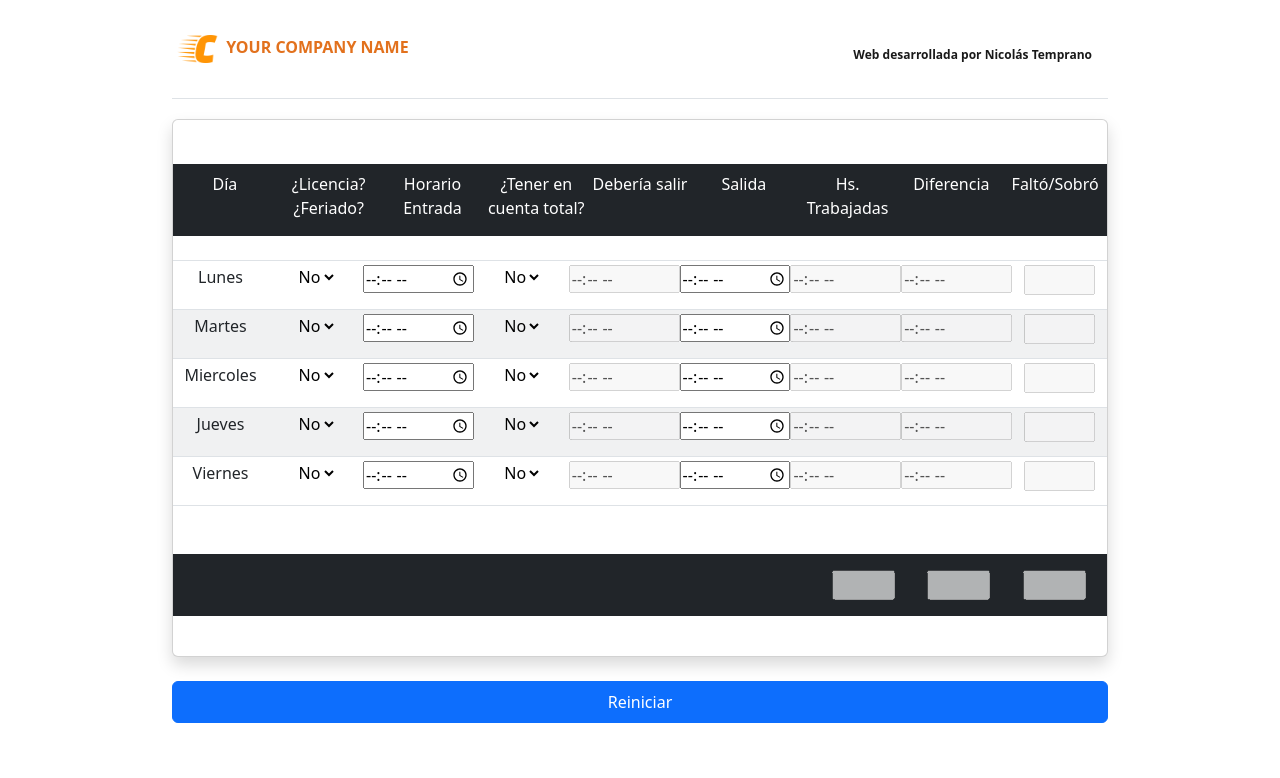
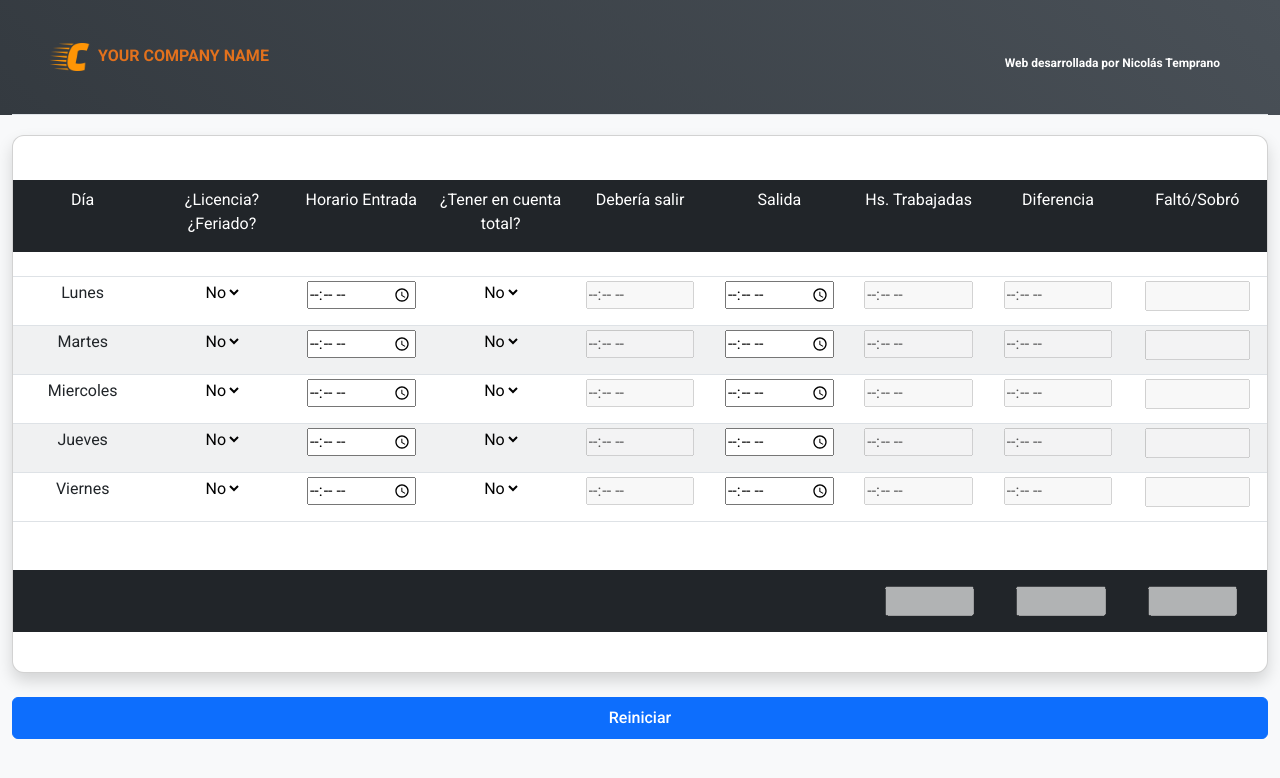
Before and after one commit to mecencio/horario-trabajo, a website: page index.html in a window 1280 px wide. Drawn offline with nearby package versions, Linux system fonts and the light colour scheme.

Commit message:
Add modern styles and update layout

```diff
--- /dev/null
+++ b/css/styles.css
@@ -0,0 +1,33 @@
+/* Custom modern styles */
+@import url('https://fonts.googleapis.com/css2?family=Roboto:wght@300;400;500;700&display=swap');
+
+body {
+    font-family: 'Roboto', sans-serif;
+    background-color: #f8f9fa;
+}
+
+header {
+    background: linear-gradient(45deg, #343a40, #495057);
+}
+
+header .navbar {
+    padding: 1rem 2rem;
+}
+
+.card {
+    border-radius: 0.75rem;
+}
+
+#reinicio {
+    font-weight: 500;
+}
+
+.company-name {
+    color: #E2711D;
+    font-weight: 700;
+}
+
+.developer {
+    font-size: 0.75rem;
+    font-weight: 600;
+}
--- a/index.html
+++ b/index.html
@@ -8,18 +8,20 @@
     <link href="images/favicon.ico" rel="shortcut icon" type="image/x-icon">
     <!-- Bootstrap CSS -->
     <link href="https://cdn.jsdelivr.net/npm/bootstrap@5.2.2/dist/css/bootstrap.min.css" rel="stylesheet" integrity="sha384-Zenh87qX5JnK2Jl0vWa8Ck2rdkQ2Bzep5IDxbcnCeuOxjzrPF/et3URy9Bv1WTRi" crossorigin="anonymous">
+    <!-- Custom styles -->
+    <link href="css/styles.css" rel="stylesheet">
 </head>
 <body>
-    <header class="container-fluid w-75">
-        <nav class="navbar navbar-light border-bottom mb-1 justify-content-between">
+    <header class="container-fluid">
+        <nav class="navbar navbar-dark border-bottom mb-1 justify-content-between">
             <div>
                 <img width="50" alt="Federación Patronal Seguros SA" class="img-fluid my-3" src="images/favicon-color.png">
-                <span style="color: #E2711D; font-weight: bold;">YOUR COMPANY NAME</span>
+                <span class="company-name">YOUR COMPANY NAME</span>
             </div>
-            <span class="navbar-brand pt-3" style="font-size: 0.75rem;  font-weight: bold;">Web desarrollada por Nicolás Temprano</span>
+            <span class="navbar-brand developer pt-3">Web desarrollada por Nicolás Temprano</span>
         </nav>
     </header>
-    <main class="container-fluid w-75 pt-3">
+    <main class="container-fluid pt-3">
         <section class="card card-profile shadow pt-1 pb-2 mb-4">
             <div class="pt-3 pt-sm-2 pt-md-2 pt-lg-2 pt-xl-2 pb-3 pb-sm-2 pb-md-2 pb-lg-2 pb-xl-3 pl-0"></div>
             <form class="mt-3">
@@ -383,7 +385,7 @@
             <div class="pt-4 pt-sm-3 pt-md-3 pt-lg-3 pt-xl-3 pb-3 pb-sm-2 pb-md-2 pb-lg-2 pb-xl-3 pl-0"></div>
         </section>
         <section class="row mx-0 mb-3">
-            <a id="reinicio" class="btn btn-block btn-primary py-2">Reiniciar</a>
+            <a id="reinicio" class="btn btn-primary w-100 py-2">Reiniciar</a>
         </section>
     </main>
     <!-- <footer>
```
